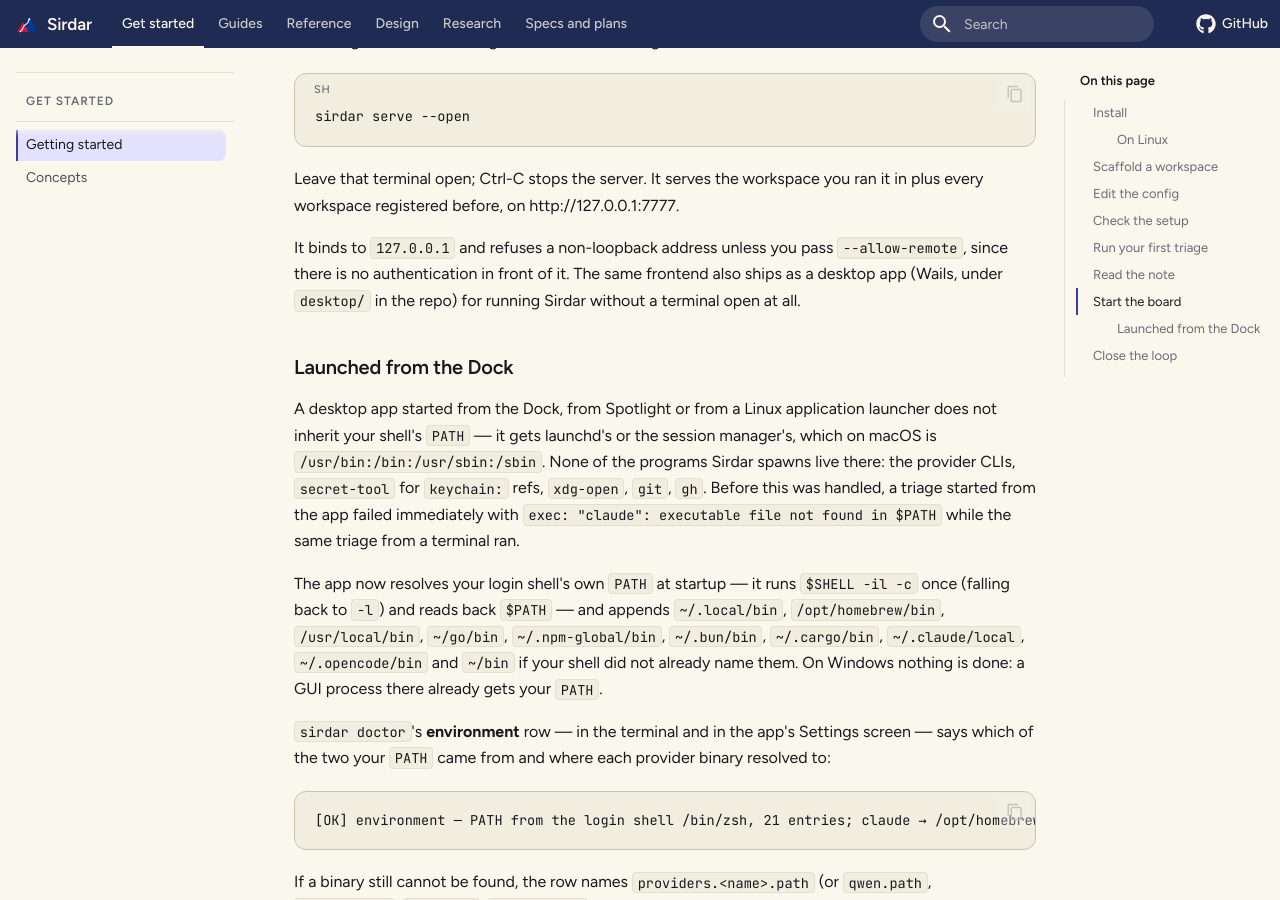
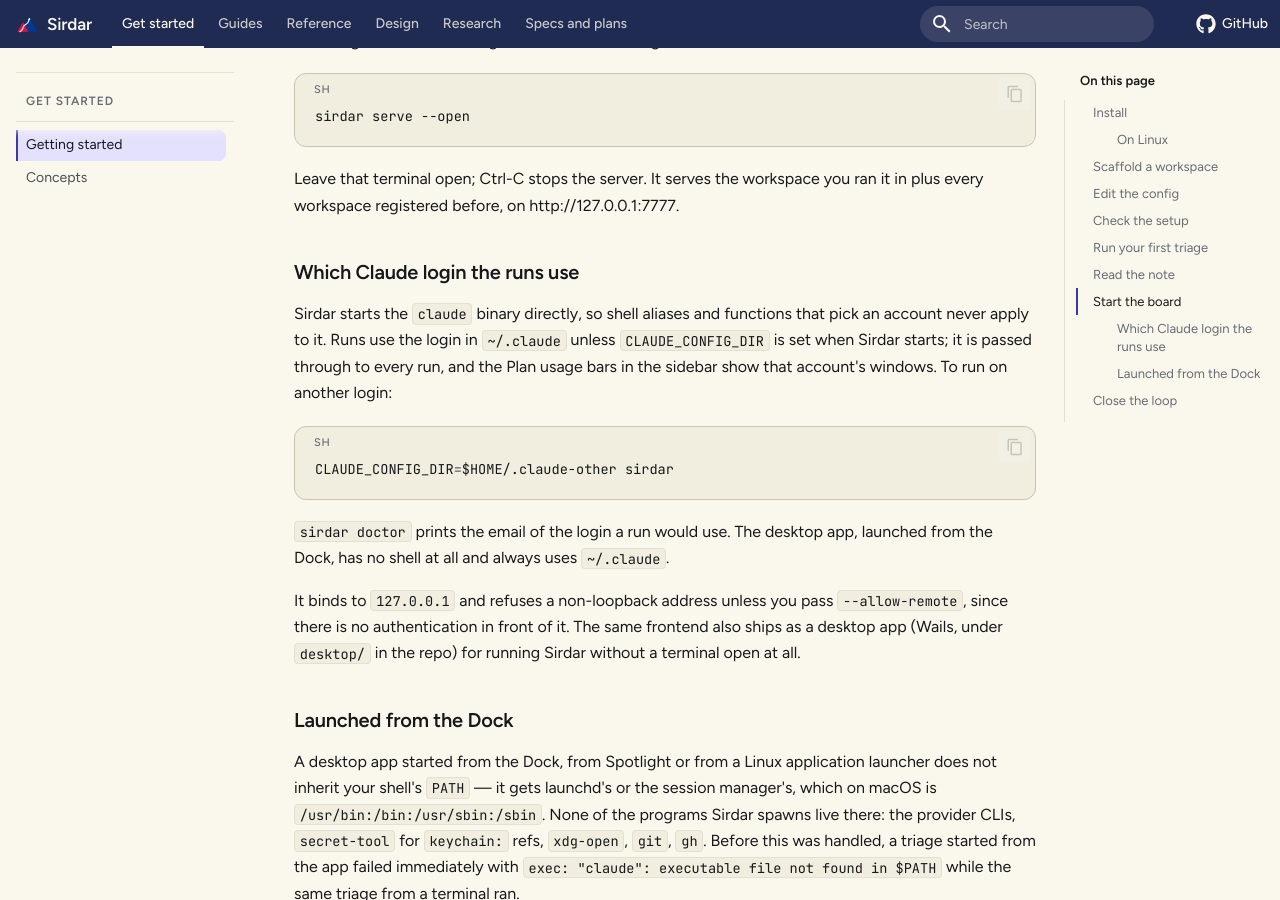
Before and after one commit to srivathsanvenkateswaran/Sirdar, an MkDocs documentation site: the page built from docs/getting-started.md, in a window 1280 px wide and 900 px high, scrolled down 3888 px. Built offline with MkDocs 1.6.1 and Material for MkDocs 9.7.7, drawn with Linux system fonts in a browser that asks for light colours; comment, search, counter and statistics services are not loaded.

Commit message:
docs: which Claude login the runs use, and how to pick another

````diff
--- a/docs/getting-started.md
+++ b/docs/getting-started.md
@@ -153,6 +153,20 @@
 Leave that terminal open; Ctrl-C stops the server. It serves the workspace you ran it in plus
 every workspace registered before, on http://127.0.0.1:7777.
 
+### Which Claude login the runs use
+
+Sirdar starts the `claude` binary directly, so shell aliases and functions that pick an
+account never apply to it. Runs use the login in `~/.claude` unless `CLAUDE_CONFIG_DIR` is
+set when Sirdar starts; it is passed through to every run, and the Plan usage bars in the
+sidebar show that account's windows. To run on another login:
+
+```sh
+CLAUDE_CONFIG_DIR=$HOME/.claude-other sirdar
+```
+
+`sirdar doctor` prints the email of the login a run would use. The desktop app, launched from
+the Dock, has no shell at all and always uses `~/.claude`.
+
 It binds to `127.0.0.1` and refuses a non-loopback address unless you pass `--allow-remote`,
 since there is no authentication in front of it. The same frontend also ships as a desktop app
 (Wails, under `desktop/` in the repo) for running Sirdar without a terminal open at all.
````
